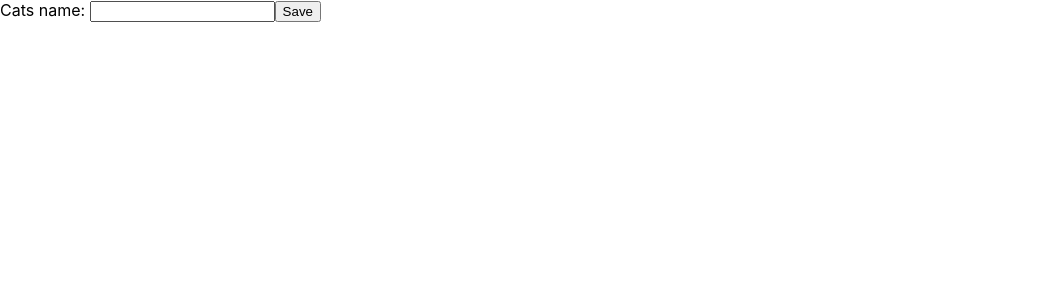
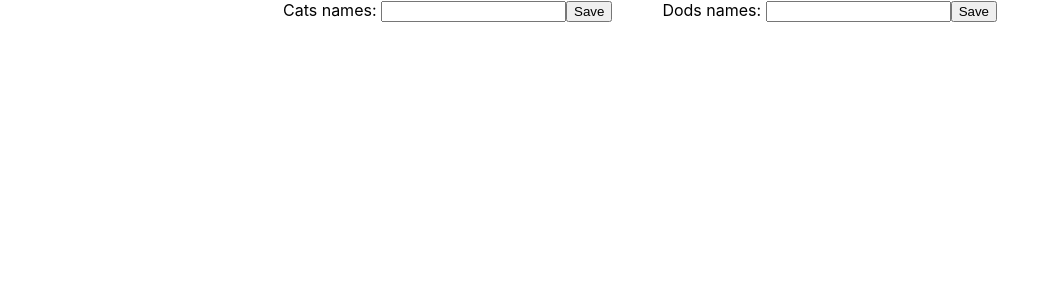
Before and after one commit to KyryloPikhno/React_modul, a React (Create React App) app: page / in a window 1280 px wide. Shown: the top 300 px of the page, without its empty margins (0-1059 px from the left). Built offline with nearby package versions, Linux system fonts and the light colour scheme.

Commit message:
my commit

```diff
--- a/src/components/cat/Cat.js
+++ b/src/components/cat/Cat.js
@@ -1,11 +1,9 @@
-
-
 const Cat = ({cat, dispatch}) =>{
 
     return(
         <div>
             <p>Name: {cat.name}</p>
-            <button onClick={()=> dispatch({type: 'delete', payload: cat.id})}>delete cat</button>
+            <button onClick={()=> dispatch({type: 'deleteCat', payload: cat.id})}>delete cat</button>
         </div>
     )}
 
--- a/src/components/dog/Dog.js
+++ b/src/components/dog/Dog.js
@@ -1,10 +1,9 @@
-
 const Dog = ({dog, dispatch}) =>{
 
     return(
         <div>
-            <p>Dog name: {dog.name}</p>
-            <button>delete</button>
+            <p>Name: {dog.name}</p>
+            <button onClick={()=>dispatch({type:'deleteDog', payload: dog.id})}>delete dog</button>
         </div>
     )}
 
--- a/src/layout/mainLayout/mainLayout.js
+++ b/src/layout/mainLayout/mainLayout.js
@@ -1,14 +1,21 @@
 import {useReducer, useRef} from "react";
-import {Cat} from "../../components";
+
+import {Cat, Dog} from "../../components";
+import css from './mainLayout.module.css'
+
 
 const MainLayout=()=> {
 
     const reducer=(state, action)=>{
        switch (action.type) {
            case 'addCat':
-               return {...state, cats: [...state.cats, {id: Date.now, name: payload}]}
-           case 'delete':
-               return {...state, cats: state.cats.filter(cat => cat.id !== payload)}
+               return {...state, cats: [...state.cats, {id: Date.now(), name: action.payload}]}
+           case 'deleteCat':
+               return {...state, cats: state.cats.filter(cat => cat.id !== action.payload)}
+           case 'addDog':
+               return {...state, dogs: [...state.dogs, {id: Date.now(), name: action.payload}]}
+           case 'deleteDog':
+               return {...state, dogs: state.dogs.filter(dog => dog.id !== action.payload)}
        }
     }
 
@@ -16,20 +23,40 @@ const MainLayout=()=> {
 
     const catInput = useRef()
 
+    const dogInput = useRef()
+
     const createCat = () =>{
         dispatch({type:'addCat', payload: catInput.current.value})
     }
 
+    const createDog = () =>{
+        dispatch({type:'addDog', payload: dogInput.current.value})
+    }
+
     return (
-        <div>
-            <div className={'cats'}>
-                <label>Cats name: <input type='text' ref={catInput}/></label>
-                <button onClick={createCat}>Save</button>
+        <div className={css.box}>
+            <div className={css.cats}>
+                <div>
+                    <label>Cats names: <input type='text' ref={catInput}/></label>
+                    <button onClick={createCat}>Save</button>
+                </div>
+                <div>
+                {
+                    state.cats.map((cat) => <Cat key={cat.id} dispatch={dispatch} cat={cat}/>)
+                }
+                 </div>
             </div>
-            <div>
+
+            <div className={css.animals}>
+                <div>
+                    <label>Dods names: <input type='text' ref={dogInput}/></label>
+                    <button onClick={createDog}>Save</button>
+                </div>
+                <div>
                 {
-                    state.cats.map(cat => <Cat key={cat.id} dispatch={dispatch} cat={cat}/>)
+                    state.dogs.map((dog) => <Dog key={dog.id} dispatch={dispatch} dog={dog}/>)
                 }
+                 </div>
             </div>
         </div>
     );
--- /dev/null
+++ b/src/layout/mainLayout/mainLayout.module.css
@@ -0,0 +1,11 @@
+.box{
+    display: flex;
+    justify-content: center;
+    gap: 50px;
+}
+
+.animals{
+    display: flex;
+    flex-direction: column;
+
+}
```
Also changed, not shown: src/App.css (deleted, +0 -38 lines), src/logo.svg (deleted), 1 other file (tests, documents, lock files or other folders).
